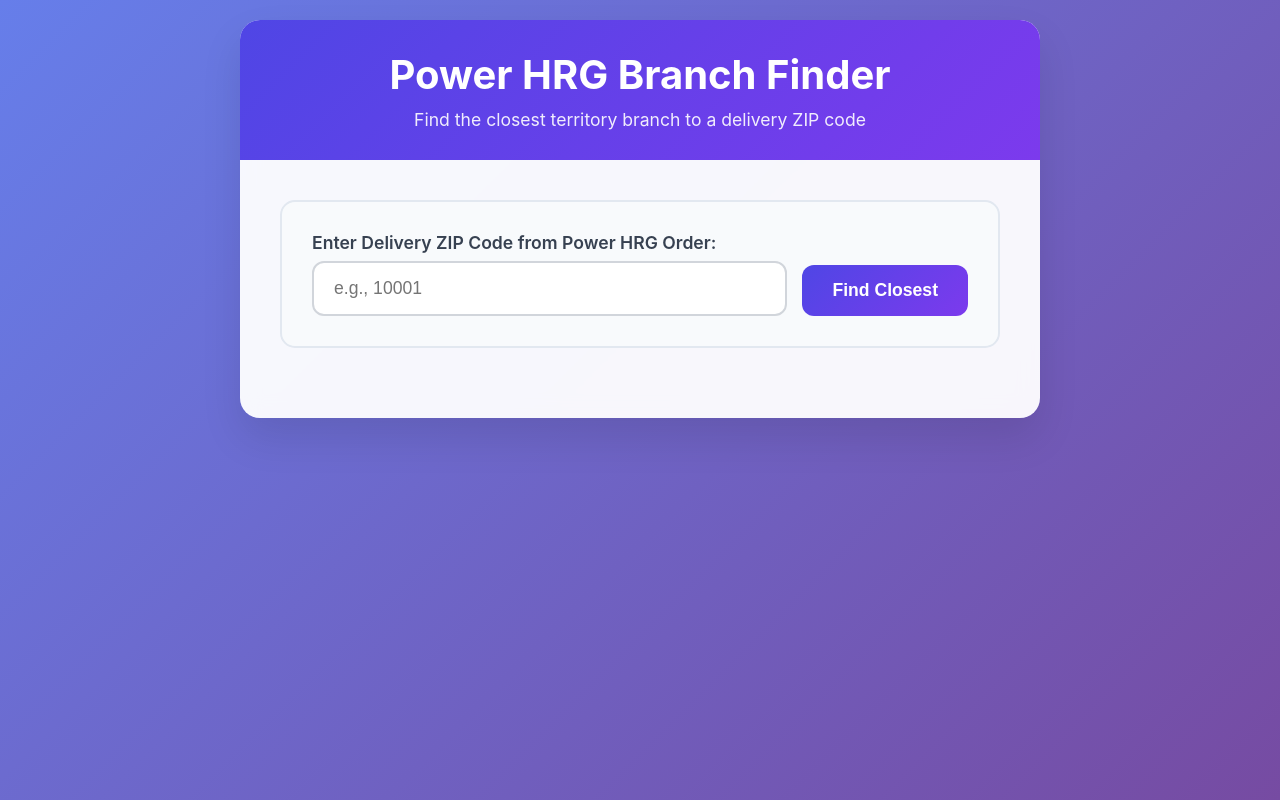
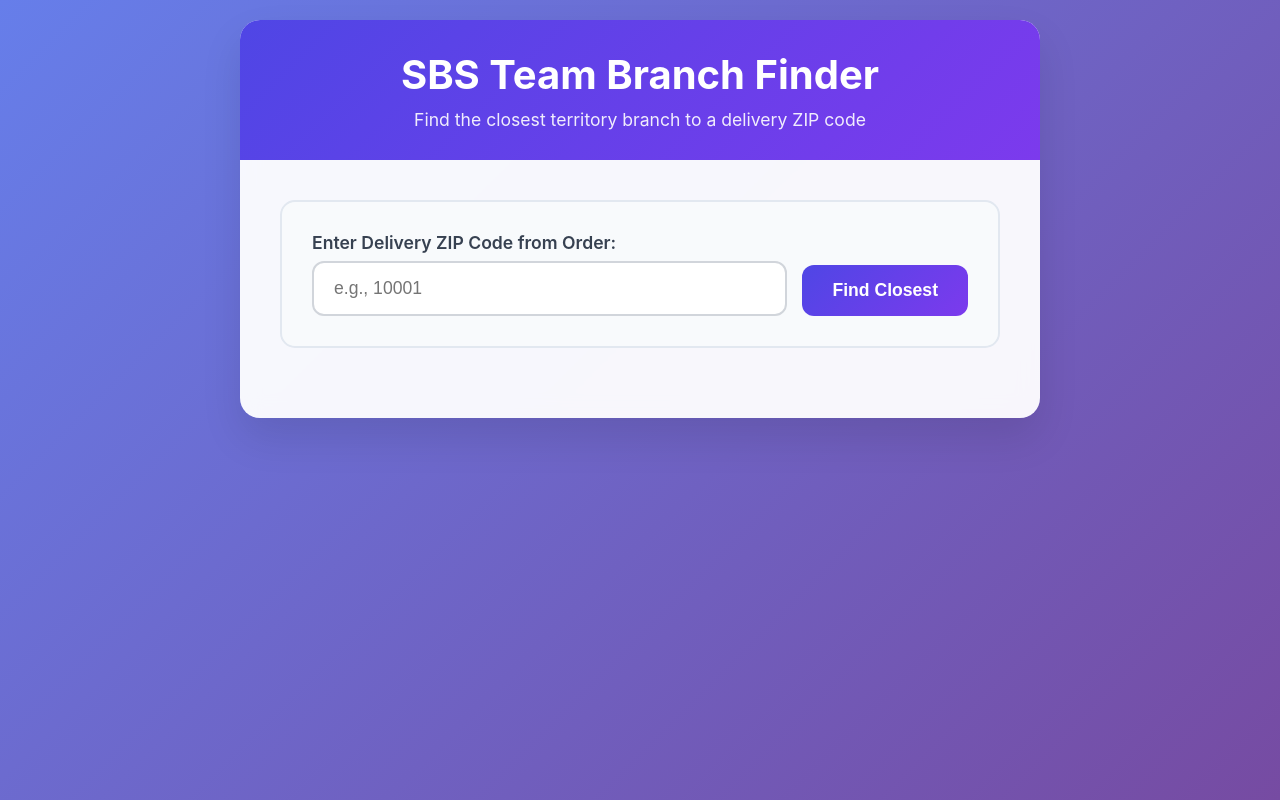
Before and after one commit to sjonesmse/branch-locator, a plain HTML site: page index.html in a window 1280 px wide. Drawn offline with Linux system fonts and the light colour scheme.

Commit message:
removing names

```diff
--- a/index.html
+++ b/index.html
@@ -224,7 +224,7 @@
 <body>
     <div class="container">
         <div class="header">
-            <h1>Power HRG Branch Finder</h1>
+            <h1>SBS Team Branch Finder</h1>
             <p>Find the closest territory branch to a delivery ZIP code</p>
         </div>
 
@@ -232,7 +232,7 @@
             <div class="input-section">
                 <div class="input-group">
                     <div class="input-field">
-                        <label for="zipInput">Enter Delivery ZIP Code from Power HRG Order:</label>
+                        <label for="zipInput">Enter Delivery ZIP Code from Order:</label>
                         <input type="text" id="zipInput" placeholder="e.g., 10001" maxlength="5">
                     </div>
                     <button id="calculateBtn" class="calculate-btn">Find Closest</button>
```
